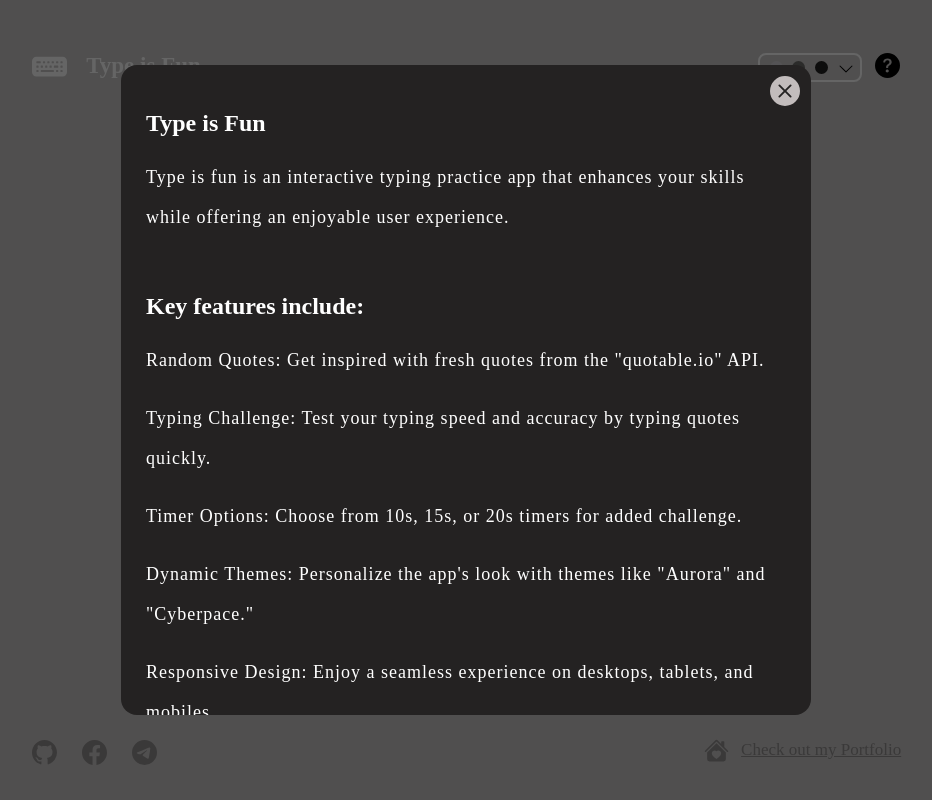
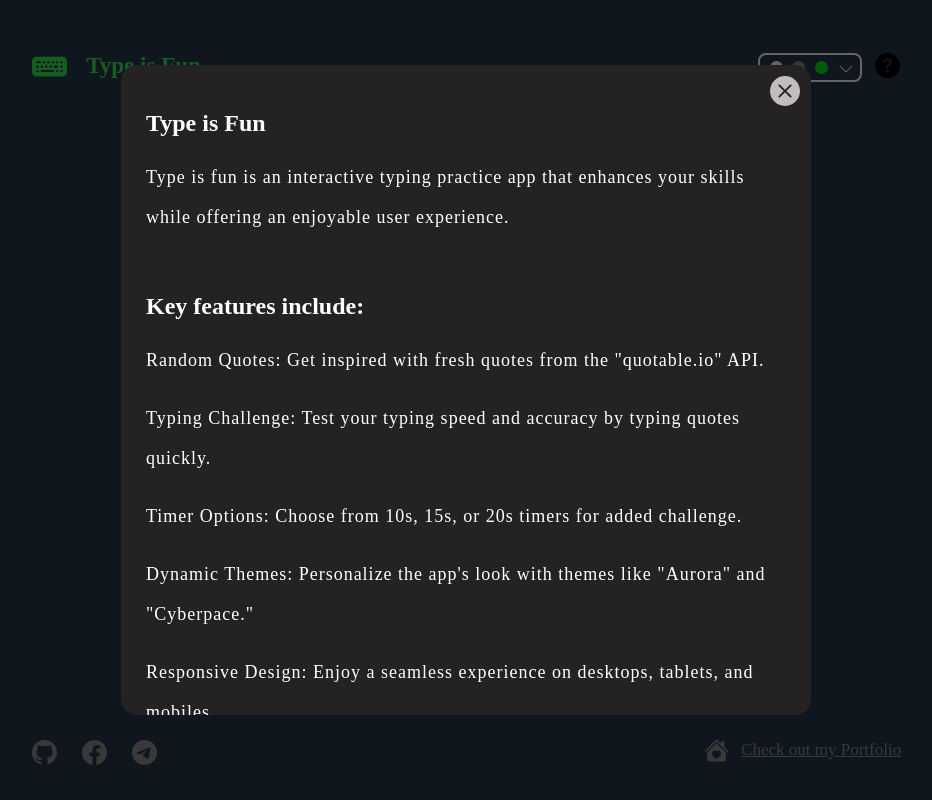
Before and after one commit to Yuteoctober/typingGame, a React (Vite) app: page / in a window 1280 px wide. Both pictures are taken after a click on the icon 1061 px from the left and 65 px from the top of the page. Shown: the whole page, without its empty margins (174-1106 px from the left). Built offline with nearby package versions, Linux system fonts and the light colour scheme; no server answers.

Commit message:
update clicked outside medal to close

```diff
--- a/src/App.css
+++ b/src/App.css
@@ -14,6 +14,7 @@ html,body
   width: 100%;
   height: 100vh;
   min-height: 800px;
+  z-index: -5;
 }
 
 .section.dark{
@@ -34,7 +35,7 @@ html,body
   width: 100%;
   height: 100%;
   background-color: rgba(0, 0, 0, 0.605);
-  z-index: 100;
+  z-index: 10;
 }
 
 .about_text {
@@ -48,6 +49,8 @@ html,body
   padding: 25px;
   border-radius: 1rem;
   overflow-y: auto;
+  z-index: 999;
+
 }
 
 .about_text h1{
@@ -68,6 +71,7 @@ html,body
   font-size: 30px;
   color: rgb(194, 188, 188);
   cursor: pointer;
+
 }
 
 .exit_about:hover {
@@ -170,7 +174,7 @@ html,body
 }
 
 .color_three.dark{
-  background-color: rgb(21, 20, 20);
+  background-color: rgb(6, 231, 29);
 }
 .arrow_down.dark {
   color: white;
@@ -229,7 +233,7 @@ html,body
   background-color: rgb(142, 137, 137);
 }
 .color_three_dark{
-  background-color: rgb(91, 224, 111);
+  background-color: rgb(4, 243, 32);
 }
 
 .color_one_purple {
--- a/src/App.tsx
+++ b/src/App.tsx
@@ -30,7 +30,7 @@ function App() {
   const [timeLeft, setTimeLeft] = useState(0)
   const [incorrect, setIncorrect] = useState(0)
   const [timeId, setTimeId] = useState<NodeJS.Timeout | undefined>();
-  const [theme, setTheme] = useState('grey')
+  const [theme, setTheme] = useState('dark')
   const [dropdown, setDropdown] = useState(false)
   const [about, setAbout] = useState(false)
 
@@ -140,13 +140,14 @@ function App() {
 
   return (
     <>
-      <section className={`section ${theme}`}>
-
+      <section className={`section ${theme}` }>
       {about && (
         <>
-          <div className='blur'>
+          <div className='blur' onClick={() => {about && setAbout(false)}} >
             <div className={`about_text ${theme}`}>
-              <BsXCircleFill  className='exit_about' onClick={() => setAbout(false)} />
+              <BsXCircleFill  className='exit_about'
+                              onClick={() => setAbout(false)}
+                              />
               <h1>Type is Fun</h1>
                 <p> Type is fun is an interactive typing
                     practice app that enhances your skills
```
